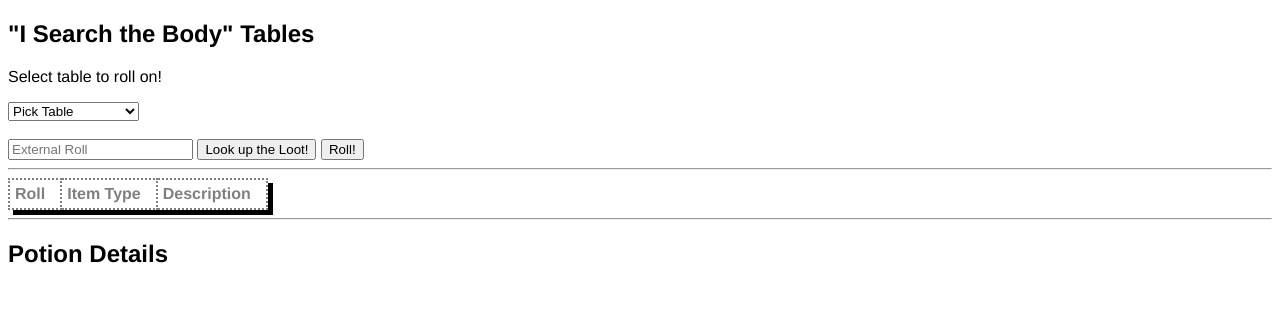
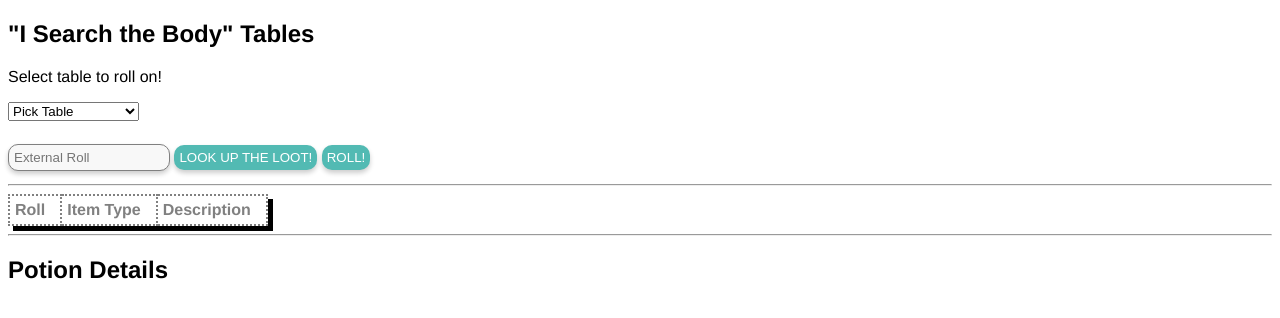
Before and after one commit to rolloverflow/rolloverflow.github.io, a plain HTML site: page items/items.html in a window 1280 px wide. Drawn offline with Linux system fonts and the light colour scheme.

Commit message:
Cosmetic CSS Changes

```diff
--- a/items/css/styles.css
+++ b/items/css/styles.css
@@ -15,3 +15,25 @@ table {
     padding: 5px;
     padding-right: 15px;
   }
+
+  #inputNumber, #inputWeaponDMGMod {
+    padding: 5px;
+    border: 1px solid gray;
+    margin: 5px auto;
+    width: 150px;
+    border-radius: 10px;
+    background-color: #f8f8f8;
+    box-shadow: 0px 3px 5px 0px rgba(0,0,0,0.2);
+  }
+
+  #rollItem, #lookupItem {
+    background-color: rgb(82, 186, 179);
+    border-radius: 10px;
+    border: none;
+    color: rgb(255, 255, 255);
+    padding: 5px;
+    text-transform: uppercase;
+    width: auto;
+    cursor: pointer;
+    box-shadow: 0px 3px 5px 0px rgba(0,0,0,0.2);
+  }
--- a/items/items.html
+++ b/items/items.html
@@ -19,8 +19,8 @@
             </form>
             <br>
           <input type="number" id="inputNumber" min="0" placeholder="External Roll"/>
-          <button type="submit" onclick="checkInputNumber();">Look up the Loot!</button>
-          <button id = "#roll" onclick='lookupItem()'>Roll!</button>
+          <button id = "lookupItem" type="submit" onclick="checkInputNumber();">Look up the Loot!</button>
+          <button id = "rollItem" onclick='lookupItem()'>Roll!</button>
         </section>
         <hr />
 
--- a/mechanics/css/styles.css
+++ b/mechanics/css/styles.css
@@ -1,6 +1,7 @@
 body {
   color: black;
   font-family: Helvetica, san-serif;
+  font-size: 15px;
 }
 
 table {
@@ -59,3 +60,8 @@ table {
       font-size:15px;
       box-shadow: 0px 3px 5px 0px rgba(0,0,0,0.2);
   }
+
+  #Credits {
+    font-size: 12px;
+    font-style: italic;
+    }
```
Also changed, not shown: mechanics/mechanics.html (+5 -1 lines).
